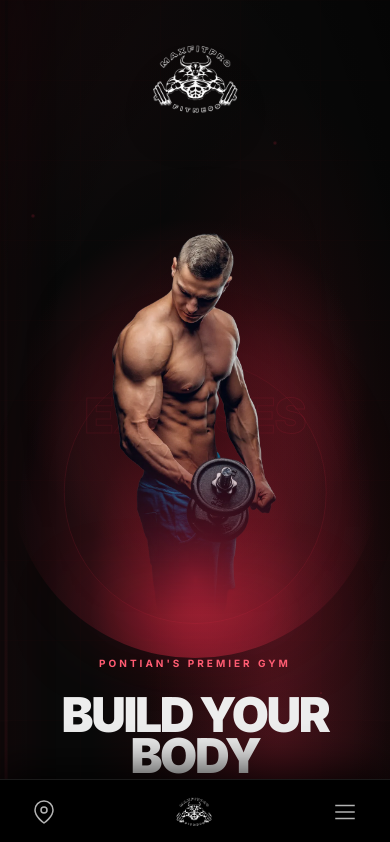
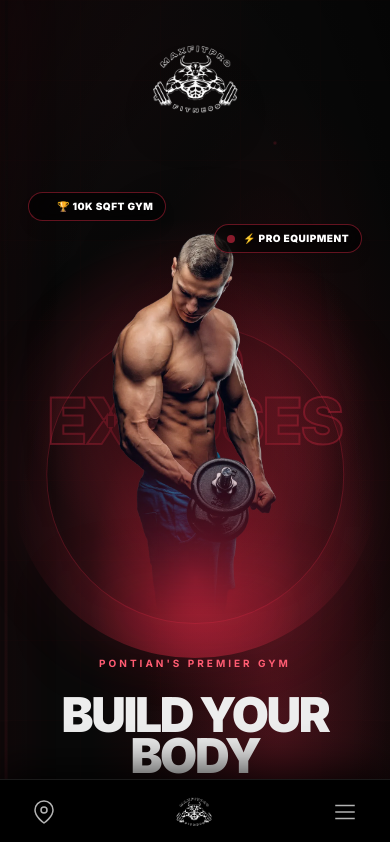
Before and after one commit to Lavanyaa7s/MaxFitPro-Fitness, a React (Vite) app: page / in a window 390 px wide. Shown: the top 842 px of the page. Built offline with nearby package versions, Linux system fonts and the light colour scheme.

Commit message:
Enhanced Hero mobile section visuals with floating glassmorphic feature badges and high-visibility background graphics

```diff
--- a/src/sections/Hero.jsx
+++ b/src/sections/Hero.jsx
@@ -235,11 +235,11 @@ export default function Hero() {
             <span
               className="font-black uppercase text-center leading-none"
               style={{
-                fontSize: 'clamp(3rem, 9vw, 8rem)',
-                color: 'transparent',
-                WebkitTextStroke: '1px rgba(243,45,75,0.12)',
+                fontSize: 'clamp(4rem, 12vw, 9rem)',
+                color: 'rgba(243,45,75,0.06)',
+                WebkitTextStroke: '2px rgba(243,45,75,0.3)',
                 letterSpacing: '-0.02em',
-                lineHeight: 1,
+                lineHeight: 0.9,
                 whiteSpace: 'nowrap',
               }}
             >
@@ -254,12 +254,34 @@ export default function Hero() {
             transition={{ duration: 1.2, delay: 0.8 }}
             className="absolute bottom-0 left-1/2 -translate-x-1/2 rounded-full pointer-events-none"
             style={{
-              width: '75%',
-              paddingBottom: '75%',
-              border: '1px solid rgba(243,45,75,0.12)',
-              boxShadow: '0 0 80px 20px rgba(243,45,75,0.05)',
+              width: '85%',
+              paddingBottom: '85%',
+              border: '1px solid rgba(243,45,75,0.25)',
+              background: 'radial-gradient(circle, rgba(243,45,75,0.15) 0%, transparent 70%)',
+              boxShadow: '0 0 80px 20px rgba(243,45,75,0.1)',
             }}
           />
+
+          {/* Floating Badges for Mobile & Desktop (Fills empty space with high-energy highlights) */}
+          <motion.div
+            initial={{ opacity: 0, x: -20 }}
+            animate={{ opacity: 1, x: 0 }}
+            transition={{ delay: 1, duration: 0.8 }}
+            className="absolute top-8 left-2 md:left-6 z-20 px-3 py-1.5 rounded-full bg-black/60 border border-accent/40 backdrop-blur-md flex items-center gap-2 shadow-lg pointer-events-none"
+          >
+            <span className="w-2 h-2 rounded-full bg-accent animate-ping" />
+            <span className="text-[10px] font-black uppercase tracking-wider text-white">🏆 10K SQFT GYM</span>
+          </motion.div>
+
+          <motion.div
+            initial={{ opacity: 0, x: 20 }}
+            animate={{ opacity: 1, x: 0 }}
+            transition={{ delay: 1.2, duration: 0.8 }}
+            className="absolute top-16 right-2 md:right-6 z-20 px-3 py-1.5 rounded-full bg-black/60 border border-accent/40 backdrop-blur-md flex items-center gap-2 shadow-lg pointer-events-none"
+          >
+            <span className="w-2 h-2 rounded-full bg-accent animate-pulse" />
+            <span className="text-[10px] font-black uppercase tracking-wider text-white">⚡ PRO EQUIPMENT</span>
+          </motion.div>
 
           {/* Breathing red glow behind athlete (Optimized for mobile: Removed CSS blur filter) */}
           <motion.div
```
